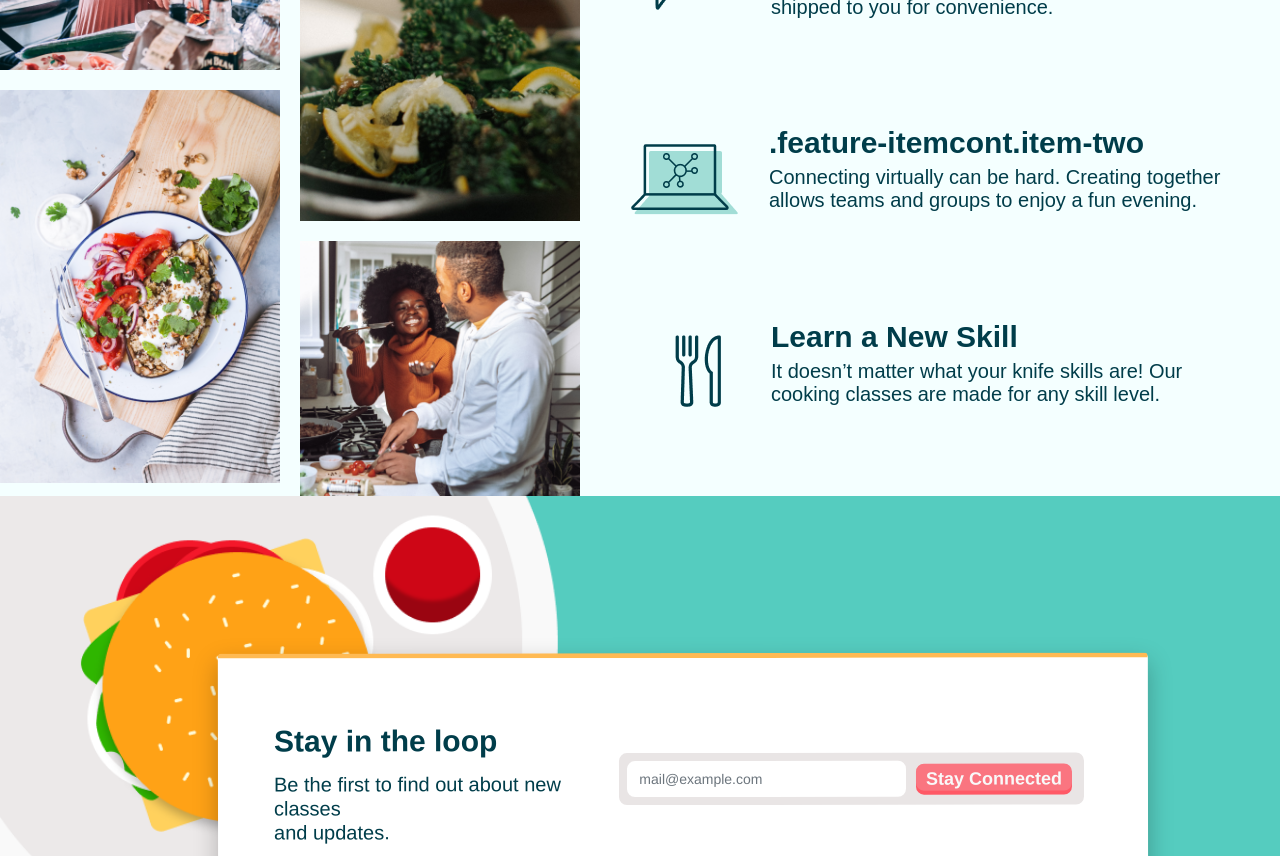
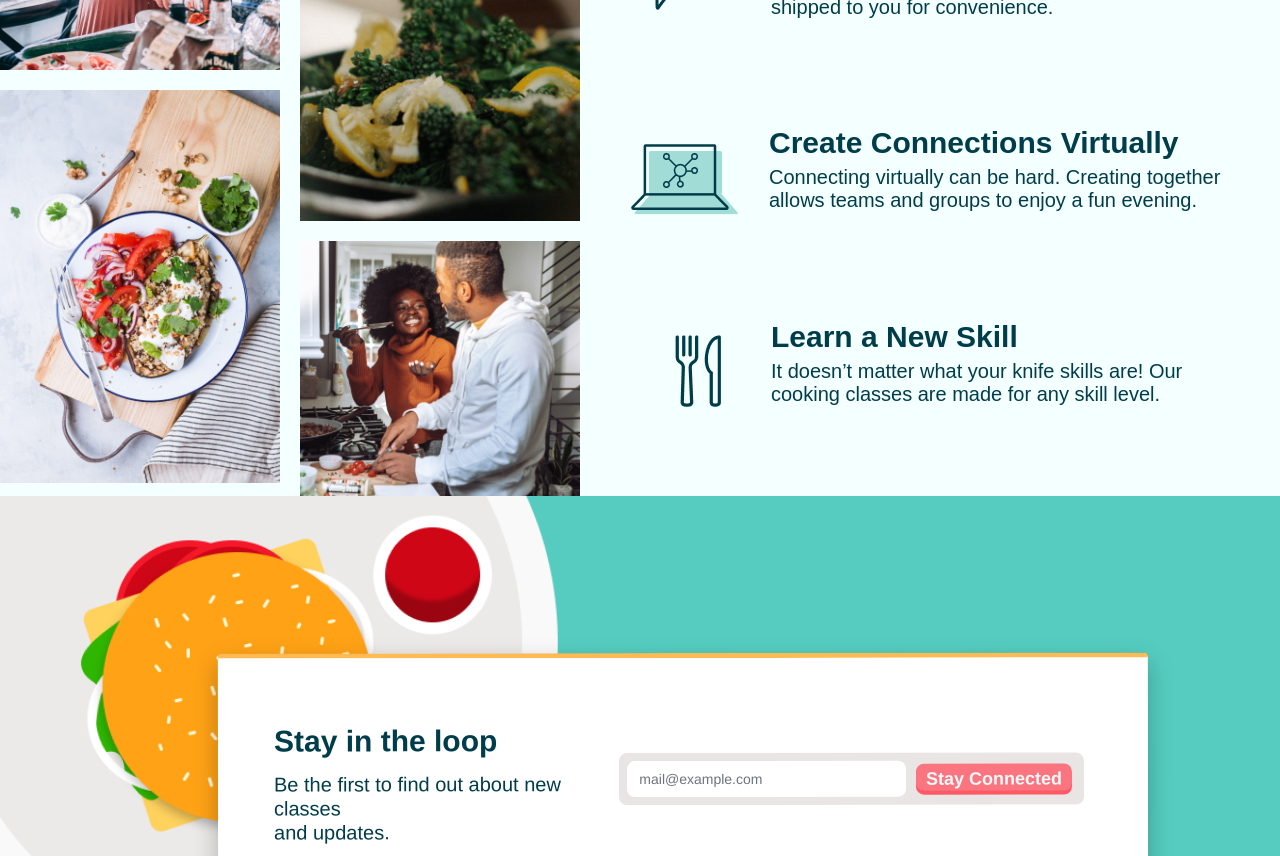
Before and after one commit to waresfaz/feasthero, a React (Create React App) app: page / in a window 1280 px wide. Shown: the part 1940-2796 px from the top of the page. Built offline with nearby package versions, Linux system fonts and the light colour scheme; no server answers; a web font is replaced by a local one.

Commit message:
edited copy

```diff
--- a/src/landing/ClassFeature.jsx
+++ b/src/landing/ClassFeature.jsx
@@ -81,7 +81,7 @@ export default function ClassFeature() {
                   <img src={Group71} alt="" />
                 </a>
                 <div className="features-chefscontenttext">
-                  <h2>.feature-itemcont.item-two</h2>
+                  <h2>Create Connections Virtually</h2>
                   <p>
                     Connecting virtually can be hard. Creating together
                     <br /> allows teams and groups to enjoy a fun evening.
```
